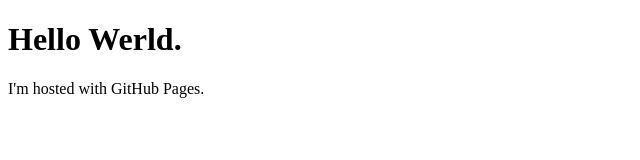
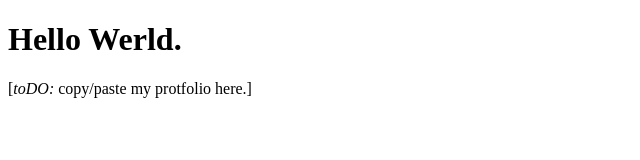
Before and after one commit to behaviors/behaviors.github.io, a plain HTML site: page index.html in a window 1280 px wide. Shown: the full height of the page, 0-640 px from the left. Drawn offline with Linux system fonts and the light colour scheme.

Commit message:
minor txt change

```diff
--- a/index.html
+++ b/index.html
@@ -10,7 +10,7 @@
 
 <h1>Hello Werld.</h1>
 
-<p>I'm hosted with GitHub Pages.</p>
+<p>[<i>toDO:</i> copy/paste my protfolio here.]</p>
 
 
 </body>
```
